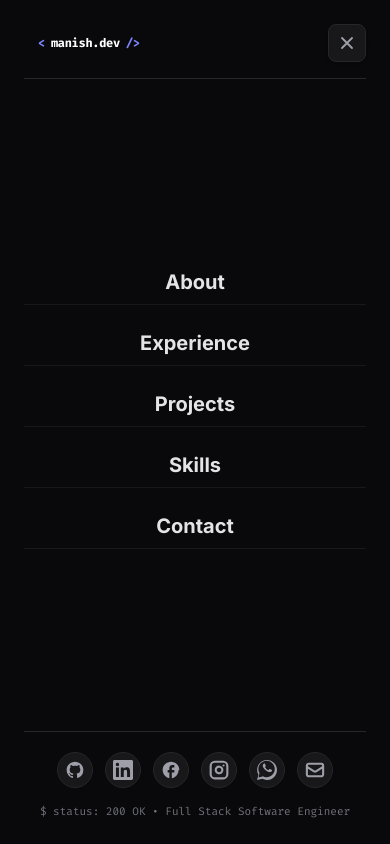
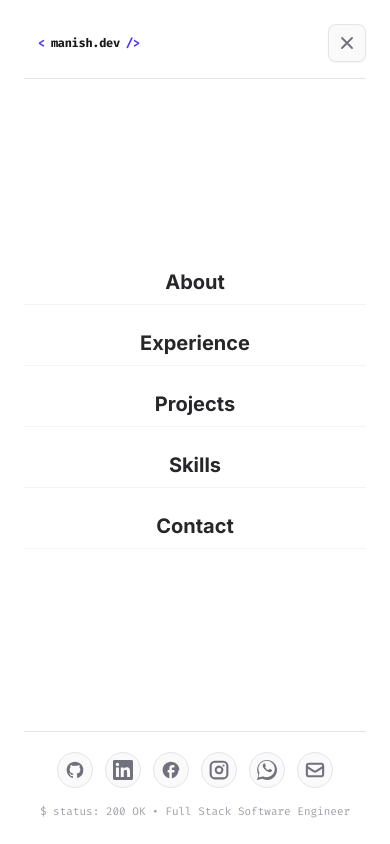
Before and after one commit to manish96-code/Portfolio, a React (Vite) app: page / in a window 390 px wide. Both pictures are taken after a click on the button "Toggle menu". Shown: the top 844 px of the page. Built offline with nearby package versions, Linux system fonts and the light colour scheme; the HTML template or start-up script is replaced by a standard one.

Commit message:
style: update mobile menu to use light theme color palette

```diff
--- a/src/Layouts/AppLayout.jsx
+++ b/src/Layouts/AppLayout.jsx
@@ -245,17 +245,17 @@ export default function AppLayout({ children, settings, socialLinks, navigate })
 
             {/* Mobile Menu Overlay Drawer - OUTSIDE header to avoid stacking context issues */}
             {mobileMenuOpen && (
-                <div className="md:hidden fixed inset-0 bg-zinc-950 z-[100] flex flex-col justify-between p-6 text-white">
+                <div className="md:hidden fixed inset-0 bg-white z-[100] flex flex-col justify-between p-6 text-zinc-900">
                     {/* Drawer Header */}
-                    <div className="flex items-center justify-between border-b border-zinc-800 pb-4">
+                    <div className="flex items-center justify-between border-b border-zinc-200 pb-4">
                         <div className="font-mono text-xs font-bold tracking-tight inline-flex items-center gap-1.5">
-                            <span className="w-2 h-2 rounded-full bg-emerald-400 inline-block animate-ping"></span>
-                            <span className="text-indigo-400 font-extrabold">&lt;</span>
-                            <span className="text-white font-bold">manish.dev</span>
-                            <span className="text-indigo-400 font-extrabold">/&gt;</span>
+                            <span className="w-2 h-2 rounded-full bg-emerald-500 inline-block animate-ping"></span>
+                            <span className="text-indigo-600 font-extrabold">&lt;</span>
+                            <span className="text-zinc-900 font-bold">manish.dev</span>
+                            <span className="text-indigo-600 font-extrabold">/&gt;</span>
                         </div>
                         <button
-                            className="text-zinc-400 p-2 border border-zinc-800 bg-zinc-900 rounded-lg shadow-sm hover:text-white cursor-pointer"
+                            className="text-zinc-500 p-2 border border-zinc-200 bg-zinc-50 rounded-lg shadow-xs hover:text-zinc-900 cursor-pointer"
                             onClick={() => setMobileMenuOpen(false)}
                         >
                             <svg className="w-5 h-5" fill="none" stroke="currentColor" strokeWidth="2.2" viewBox="0 0 24 24">
@@ -274,7 +274,7 @@ export default function AppLayout({ children, settings, socialLinks, navigate })
                                     setMobileMenuOpen(false);
                                     handleNavClick(e, item.href);
                                 }}
-                                className="text-zinc-200 text-xl font-bold hover:text-indigo-400 py-2 border-b border-zinc-900 transition-colors"
+                                className="text-zinc-800 text-xl font-bold hover:text-indigo-600 py-2 border-b border-zinc-100 transition-colors"
                             >
                                 {item.label}
                             </a>
@@ -282,7 +282,7 @@ export default function AppLayout({ children, settings, socialLinks, navigate })
                     </div>
 
                     {/* Mobile Social Links & Footer Status */}
-                    <div className="border-t border-zinc-800 pt-5 space-y-4 text-center">
+                    <div className="border-t border-zinc-200 pt-5 space-y-4 text-center">
                         <div className="flex items-center justify-center gap-3">
                             {socialLinks && socialLinks.map((link, idx) => (
                                 <a
@@ -290,14 +290,14 @@ export default function AppLayout({ children, settings, socialLinks, navigate })
                                     href={link.url}
                                     target="_blank"
                                     rel="noreferrer"
-                                    className="flex items-center justify-center w-9 h-9 border border-zinc-800 bg-zinc-900 rounded-full text-zinc-400 hover:text-indigo-400 hover:border-indigo-500/50 transition-all"
+                                    className="flex items-center justify-center w-9 h-9 border border-zinc-200 bg-zinc-50 rounded-full text-zinc-500 hover:text-indigo-600 hover:border-indigo-300 transition-all"
                                     title={link.platform}
                                 >
                                     {renderIcon(link.icon || link.platform)}
                                 </a>
                             ))}
                         </div>
-                        <p className="font-mono text-[11px] text-zinc-500">
+                        <p className="font-mono text-[11px] text-zinc-400">
                             $ status: 200 OK • Full Stack Software Engineer
                         </p>
                     </div>
```
